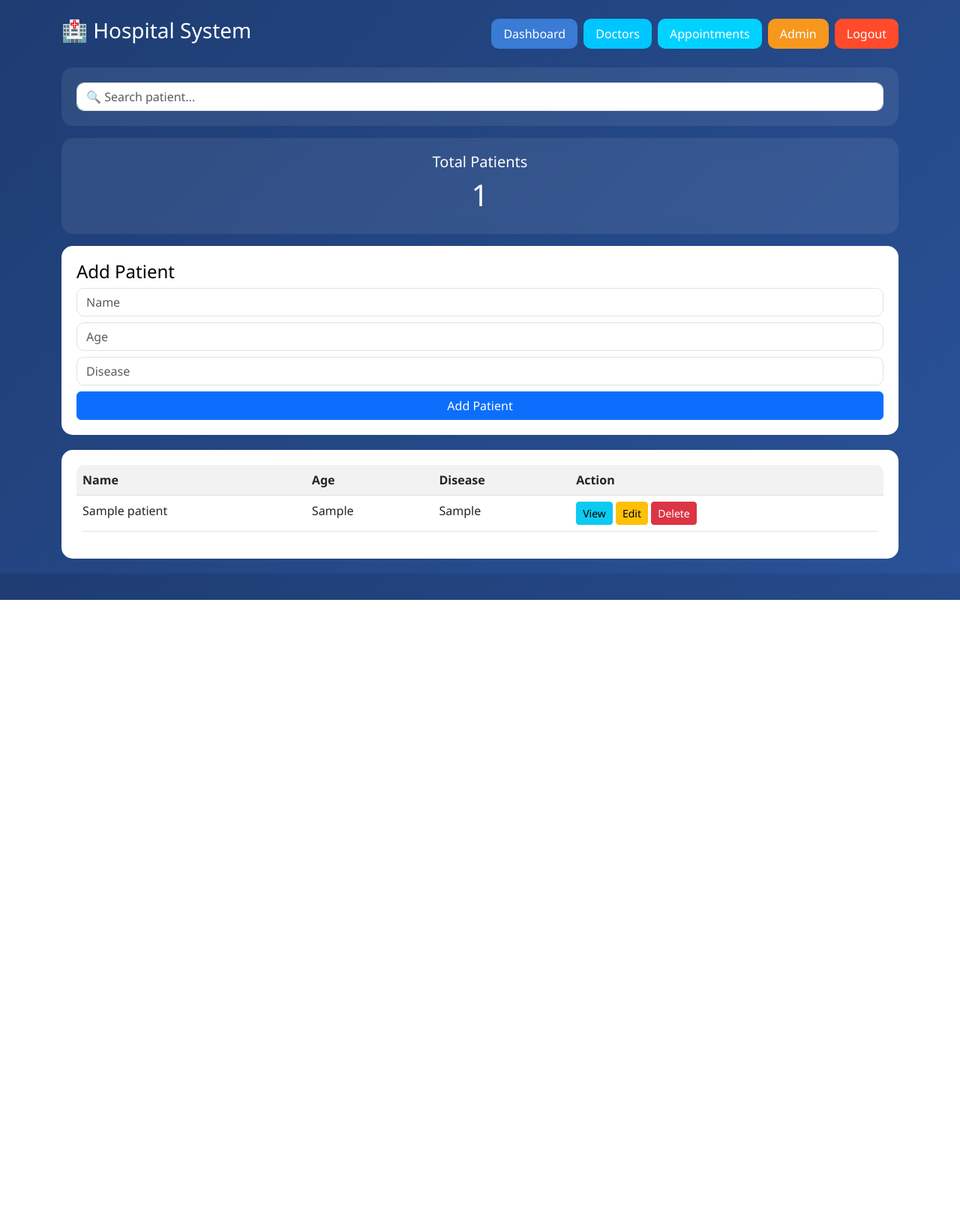
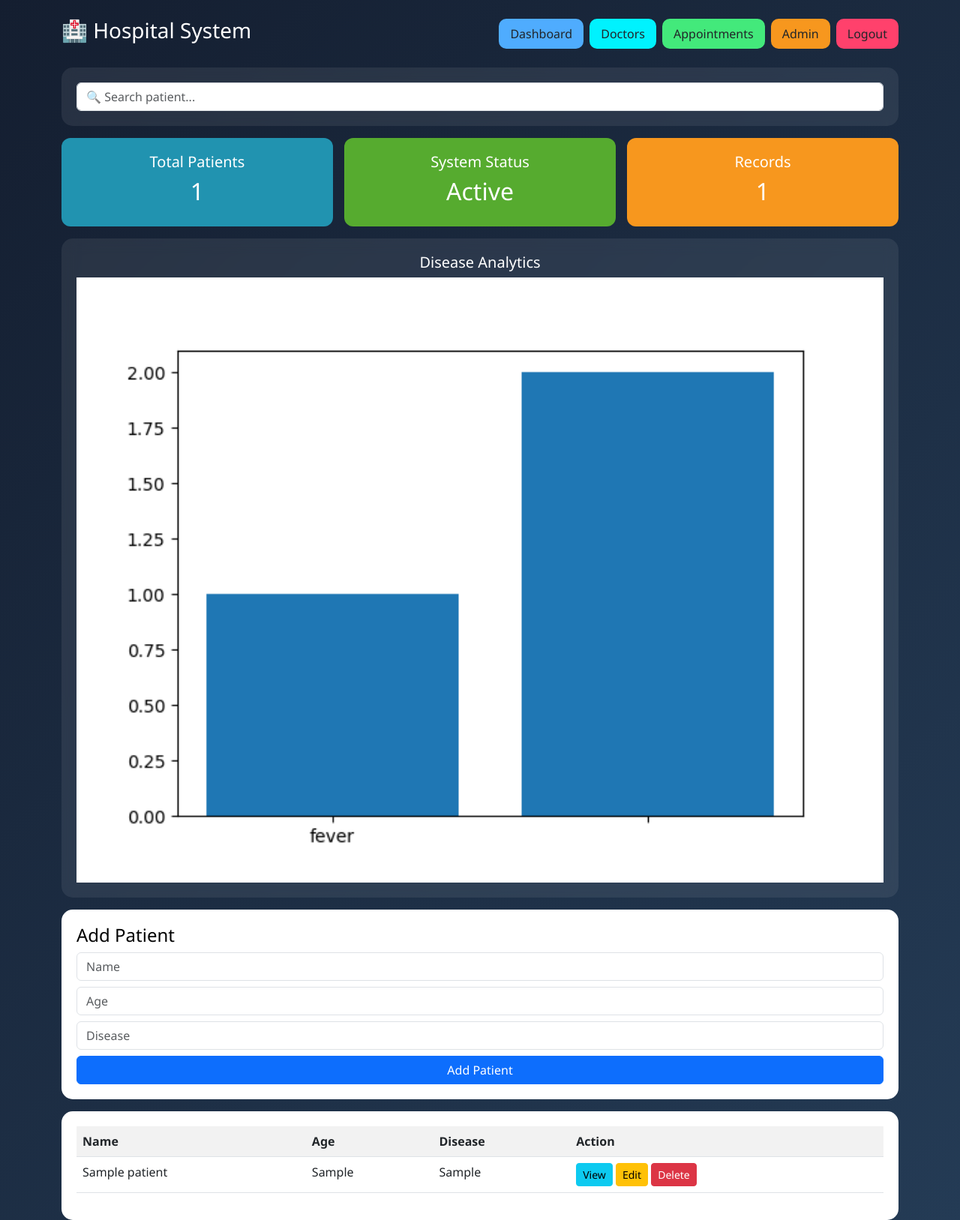
Before and after one commit to chibraheem776-sketch/Repository-name-hospital-system-Public-select-this-, a Flask app: page /dashboard in a window 1280 px wide. Shown: the whole page at 75% size. Before the commit the page ends 800 px from the top, so only its background shows below. Run offline with Flask 3, Linux system fonts and the light colour scheme; the visitor is signed in with stand-in values (Sample User, id 1); tables that the repository leaves empty hold one stand-in row (values such as "Sample post").

Commit message:
pro dashboard UI

```diff
--- a/templates/index.html
+++ b/templates/index.html
@@ -7,17 +7,16 @@
 
 <style>
 
-/* BACKGROUND */
 body {
-    background: linear-gradient(135deg, #1e3c72, #2a5298);
+    background: linear-gradient(135deg, #141e30, #243b55);
     font-family: 'Segoe UI', sans-serif;
     color: white;
 }
 
-/* GLASS EFFECT */
+/* GLASS */
 .glass {
     background: rgba(255,255,255,0.08);
-    backdrop-filter: blur(12px);
+    backdrop-filter: blur(10px);
     border-radius: 15px;
     padding: 20px;
 }
@@ -32,43 +31,51 @@ body {
 /* BUTTONS */
 .btn-premium {
     border: none;
-    padding: 8px 16px;
     border-radius: 10px;
-    font-weight: 500;
+    padding: 8px 15px;
     transition: 0.3s;
 }
 
 .btn-premium:hover {
-    transform: translateY(-2px);
-    opacity: 0.9;
+    transform: translateY(-3px);
 }
 
-.btn-dashboard { background: #3a7bd5; color: white; }
-.btn-doctors { background: #00c6ff; color: white; }
-.btn-appointments { background: #00d2ff; color: white; }
-.btn-admin { background: #f7971e; color: white; }
-.btn-logout { background: #ff4b2b; color: white; }
+.btn-dashboard { background: #4facfe; }
+.btn-doctors { background: #00f2fe; }
+.btn-appointments { background: #43e97b; }
+.btn-admin { background: #f7971e; }
+.btn-logout { background: #ff416c; }
 
 /* CARD */
-.card-custom {
+.card-pro {
     background: white;
     color: black;
     border-radius: 15px;
     padding: 20px;
-    margin-bottom: 20px;
+    transition: 0.3s;
 }
 
-/* INPUT */
-input {
-    border-radius: 10px !important;
+.card-pro:hover {
+    transform: scale(1.02);
 }
 
-/* TABLE */
-.table {
-    background: white;
-    border-radius: 10px;
-    overflow: hidden;
+/* STATS */
+.stats {
+    display: flex;
+    gap: 15px;
 }
+
+.stat-box {
+    flex: 1;
+    padding: 20px;
+    border-radius: 12px;
+    text-align: center;
+    color: white;
+}
+
+.blue { background: #2193b0; }
+.green { background: #56ab2f; }
+.orange { background: #f7971e; }
 
 </style>
 
@@ -80,7 +87,6 @@ input {
 
 <!-- NAVBAR -->
 <div class="navbar-custom mb-4">
-
 <h3>🏥 Hospital System</h3>
 
 <div class="d-flex gap-2">
@@ -90,24 +96,41 @@ input {
 <a href="/admin" class="btn btn-premium btn-admin">Admin</a>
 <a href="/logout" class="btn btn-premium btn-logout">Logout</a>
 </div>
-
 </div>
 
 <!-- SEARCH -->
 <div class="glass mb-3">
 <form method="GET">
-<input name="search" placeholder="🔍 Search patient..." class="form-control">
+<input name="search" class="form-control" placeholder="🔍 Search patient...">
 </form>
 </div>
 
 <!-- STATS -->
-<div class="glass mb-3 text-center">
+<div class="stats mb-3">
+<div class="stat-box blue">
 <h5>Total Patients</h5>
-<h1>{{ total }}</h1>
+<h2>{{ total }}</h2>
 </div>
 
-<!-- ADD PATIENT -->
-<div class="card-custom">
+<div class="stat-box green">
+<h5>System Status</h5>
+<h2>Active</h2>
+</div>
+
+<div class="stat-box orange">
+<h5>Records</h5>
+<h2>{{ total }}</h2>
+</div>
+</div>
+
+<!-- CHART -->
+<div class="glass mb-3 text-center">
+<h5>Disease Analytics</h5>
+<img src="/static/chart.png" width="100%">
+</div>
+
+<!-- ADD -->
+<div class="card-pro mb-3">
 <h4>Add Patient</h4>
 
 <form action="/add" method="POST">
@@ -120,8 +143,7 @@ input {
 </div>
 
 <!-- TABLE -->
-<div class="card-custom">
-
+<div class="card-pro">
 <table class="table table-striped">
 <tr>
 <th>Name</th>
@@ -144,7 +166,6 @@ input {
 {% endfor %}
 
 </table>
-
 </div>
 
 </div>
```
